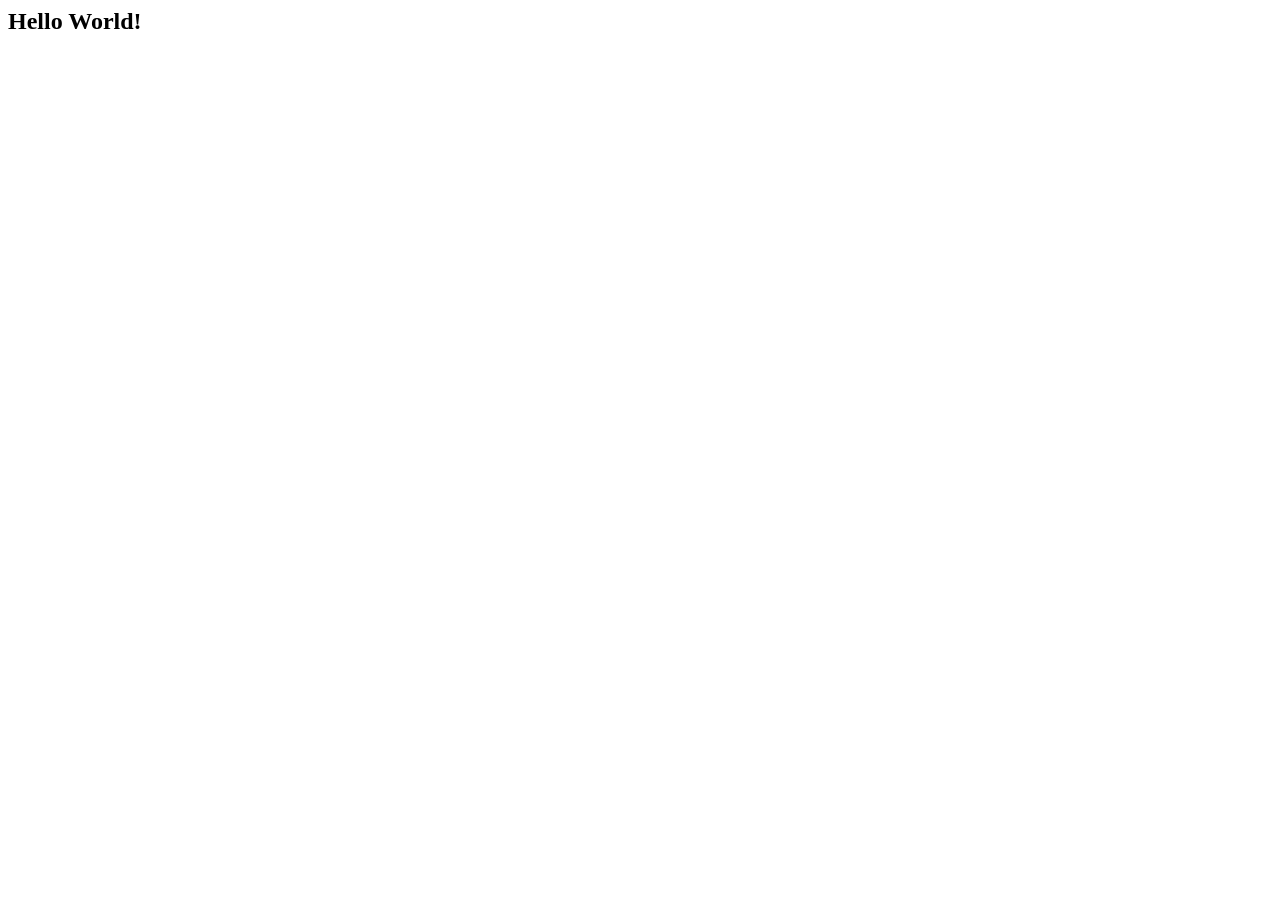
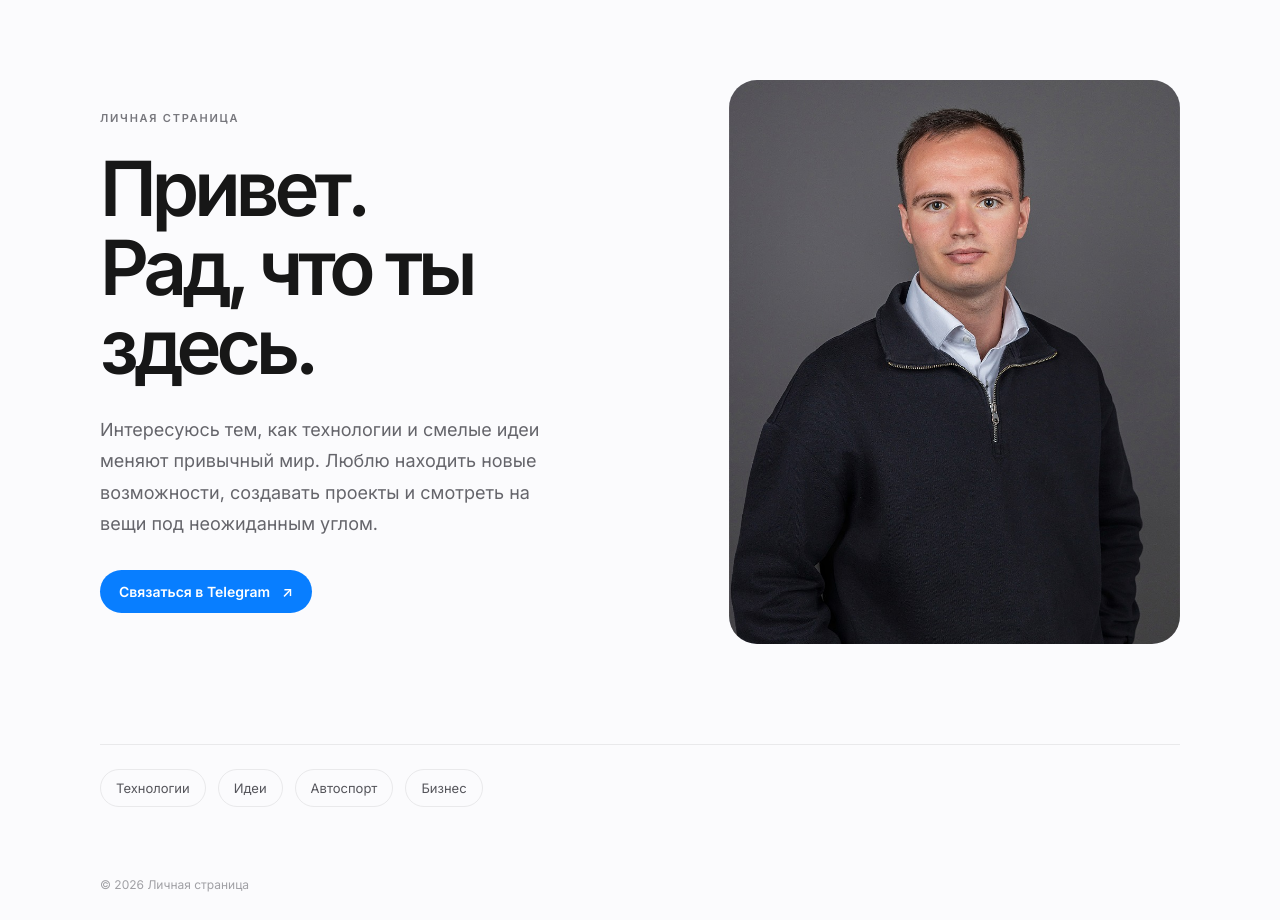
Before and after one commit to BekerAA/ControlEngineer, a Java web app: page / in a window 1280 px wide. Before the commit the page is almost empty. Before the commit the page ends 29 px from the top, so only its background shows below. Run offline with Tomcat 11, a stand-in JSP engine, Linux system fonts and the light colour scheme.

Commit message:
Настройка стартовой страницы

```diff
--- a/pom.xml
+++ b/pom.xml
@@ -10,6 +10,8 @@
 
   <properties>
     <spring.version>5.3.14</spring.version>
+    <project.build.sourceEncoding>UTF-8</project.build.sourceEncoding>
+    <maven.compiler.encoding>UTF-8</maven.compiler.encoding>
   </properties>
 
   <dependencies>
--- a/src/main/java/org/Andrey/Bec/Model/User.java
+++ b/src/main/java/org/Andrey/Bec/Model/User.java
@@ -4,7 +4,6 @@ package org.Andrey.Bec.Model;
 import org.Andrey.Bec.Model.NoEntity.Role;
 
 import javax.persistence.*;
-import java.math.BigInteger;
 
 @Entity
 @Table(name = "users")
--- /dev/null
+++ b/src/main/webapp/css/style.css
@@ -0,0 +1,122 @@
+@import url('https://fonts.googleapis.com/css2?family=Inter:wght@400;500;600;700&display=swap');
+
+:root {
+  color-scheme: light;
+  --ink: #171717;
+  --muted: #77777d;
+  --line: #e9e9eb;
+  --accent: #087eff;
+}
+
+* { box-sizing: border-box; }
+
+body {
+  margin: 0;
+  min-height: 100vh;
+  background: #fbfbfd;
+  color: var(--ink);
+  font-family: Inter, -apple-system, BlinkMacSystemFont, "Segoe UI", sans-serif;
+  -webkit-font-smoothing: antialiased;
+}
+
+.page {
+  width: min(1080px, calc(100% - 48px));
+  margin: 0 auto;
+  padding: clamp(56px, 10vh, 112px) 0 28px;
+}
+
+.intro {
+  display: grid;
+  grid-template-columns: 1.08fr .92fr;
+  align-items: center;
+  gap: clamp(42px, 8vw, 100px);
+}
+
+.copy { max-width: 520px; }
+
+.eyebrow {
+  margin: 0 0 24px;
+  color: var(--muted);
+  font-size: 11px;
+  font-weight: 600;
+  letter-spacing: .16em;
+}
+
+h1 {
+  margin: 0;
+  font-size: clamp(44px, 6.2vw, 76px);
+  line-height: 1.04;
+  letter-spacing: -.065em;
+  font-weight: 600;
+}
+
+.description {
+  max-width: 450px;
+  margin: 28px 0 30px;
+  color: #65656b;
+  font-size: clamp(16px, 1.7vw, 18px);
+  line-height: 1.75;
+}
+
+.contact {
+  display: inline-flex;
+  align-items: center;
+  gap: 12px;
+  padding: 13px 19px;
+  border-radius: 999px;
+  background: var(--accent);
+  color: white;
+  text-decoration: none;
+  font-size: 14px;
+  font-weight: 600;
+  transition: transform .2s ease, background .2s ease;
+}
+
+.contact:hover { transform: translateY(-2px); background: #006de0; }
+
+.portrait-wrap {
+  width: 100%;
+  aspect-ratio: 4 / 5;
+  overflow: hidden;
+  border-radius: 28px;
+  background: linear-gradient(145deg, #e9edf3, #d9dee7);
+}
+
+.portrait {
+  display: block;
+  width: 100%;
+  height: 100%;
+  object-fit: cover;
+}
+
+.interests {
+  display: flex;
+  flex-wrap: wrap;
+  gap: 12px;
+  margin-top: clamp(58px, 9vw, 100px);
+  padding-top: 24px;
+  border-top: 1px solid var(--line);
+}
+
+.interests span {
+  padding: 10px 15px;
+  border: 1px solid var(--line);
+  border-radius: 999px;
+  color: #55555b;
+  font-size: 13px;
+}
+
+footer {
+  margin-top: 70px;
+  color: #a0a0a5;
+  font-size: 12px;
+}
+
+@media (max-width: 700px) {
+  .page { width: min(100% - 36px, 520px); padding-top: 44px; }
+  .intro { grid-template-columns: 1fr; gap: 34px; }
+  .copy { order: 1; }
+  .portrait-wrap { order: 2; max-height: 520px; aspect-ratio: 5 / 4; }
+  .interests { margin-top: 48px; }
+  footer { margin-top: 48px; }
+}
--- a/src/main/webapp/index.jsp
+++ b/src/main/webapp/index.jsp
@@ -1,5 +1,50 @@
-<html>
+<%@ page contentType="text/html; charset=UTF-8"
+         pageEncoding="UTF-8" %>
+<!doctype html>
+<!doctype html>
+<html lang="ru">
+<head>
+  <meta charset="utf-8">
+  <meta name="viewport" content="width=device-width, initial-scale=1">
+  <meta name="description" content="Личная страница — технологии, идеи, автоспорт и бизнес.">
+  <title>Личная страница</title>
+  <link rel="stylesheet" href="${pageContext.request.contextPath}/css/style.css">
+</head>
 <body>
-<h2>Hello World!</h2>
+  <main class="page">
+    <section class="intro" aria-labelledby="headline">
+      <div class="copy">
+        <p class="eyebrow">ЛИЧНАЯ СТРАНИЦА</p>
+        <h1 id="headline">Привет.<br>Рад, что ты здесь.</h1>
+        <p class="description">
+          Интересуюсь тем, как технологии и смелые идеи меняют привычный мир.
+          Люблю находить новые возможности, создавать проекты и смотреть на вещи
+          под неожиданным углом.
+        </p>
+        <a class="contact" href="https://t.me/i_ap_134" target="_blank" rel="noopener noreferrer">
+          Связаться в Telegram <span aria-hidden="true">↗</span>
+        </a>
+      </div>
+
+      <div class="portrait-wrap">
+        <!-- Замените portrait-placeholder.jpg на своё фото -->
+        <img class="portrait"
+             src="${pageContext.request.contextPath}/images/my-photo.jpg"
+             alt="Моя фотография">
+      </div>
+    </section>
+
+    <section class="interests" aria-label="Интересы">
+      <span>Технологии</span>
+      <span>Идеи</span>
+      <span>Автоспорт</span>
+      <span>Бизнес</span>
+    </section>
+
+    <footer>© <span id="year"></span> Личная страница</footer>
+  </main>
+  <script>
+    document.getElementById("year").textContent = new Date().getFullYear();
+  </script>
 </body>
 </html>
```
Also changed, not shown: src/main/java/org/Andrey/Bec/Config/WebConfig.java (+57 -1 lines), src/main/webapp/images/my-photo.jpg (added).
